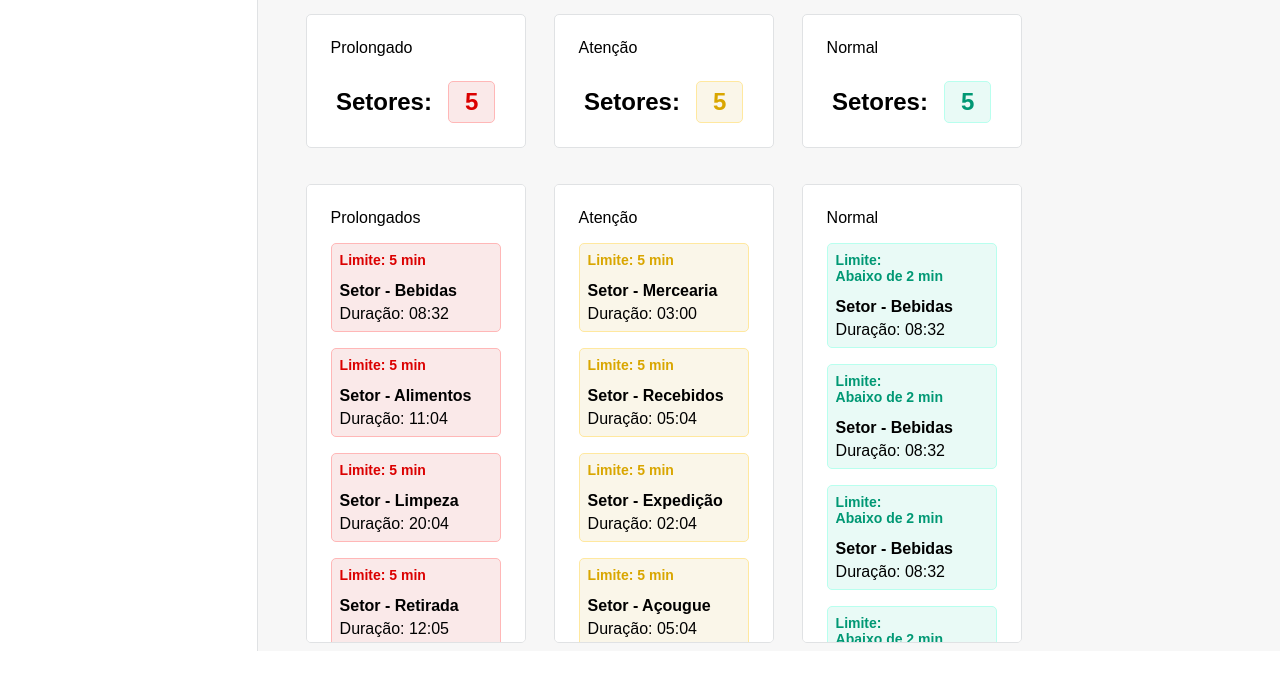
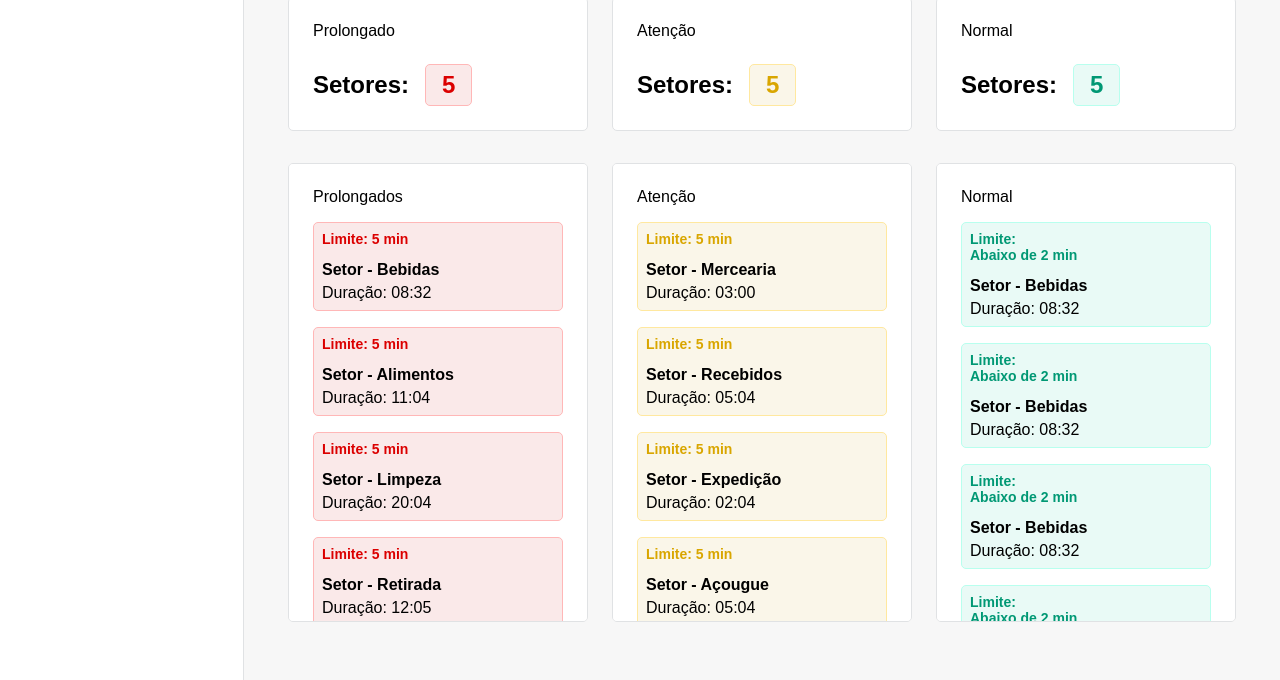
Before and after one commit to Flux-Log/flux-log, a plain HTML site: page colaboradores/henrique-firmino/dashboard/dashboard.html in a window 1280 px wide. Shown: the part 234-914 px from the top of the page. Before the commit the page ends 885 px from the top, so only its background shows below. Drawn offline with Linux system fonts and the light colour scheme; a web font is replaced by a local one.

Commit message:
fix: correção do espaço que as kpis ocupam com flex: 1

```diff
--- a/colaboradores/henrique-firmino/dashboard/style.css
+++ b/colaboradores/henrique-firmino/dashboard/style.css
@@ -2,8 +2,8 @@
     --bg-gray: #f7f7f7;
     --border-gray: #E0E2E4;
 
-  --color-black: #0000;
-  --bg-white: #ffff;
+    --color-black: #000;
+    --bg-white: #fff;
 
     --bg-danger: #FAE9E9;
     --border-danger: #FFB7B7;
@@ -26,32 +26,29 @@
 
 body {
     font-family: "Google Sans", sans-serif;
+    min-height: 100vh;
 }
 
 .header {
     display: flex;
     align-items: center;
-    height: 45px;
-    padding: 42px;
+    height: 78px;
+    padding: 0 42px;
     border-bottom: 1px solid var(--border-gray);
 }
 
 .menu {
     display: flex;
     flex-direction: column;
-    width: 300px;
-
+    flex-shrink: 0;
+    width: 244px;
     gap: 32px;
-
-
-    padding: 42px 52px;
-
+    padding: 42px 46px;
     border-right: 1px solid var(--border-gray);
 }
 
 .menu span {
     color: #b9b9b9;
-
     font-size: 14px;
 }
 
@@ -67,112 +64,95 @@ a {
 nav {
     display: flex;
     flex-direction: column;
-
     gap: 20px;
 }
 
-
 main {
     display: flex;
+    min-height: calc(100vh - 78px);
 }
 
 .dash-kpis {
     display: flex;
     flex-direction: column;
+    flex: 1;
+    min-width: 0;
     background-color: var(--bg-gray);
-
-    padding: 64px 48px;
-
-    height: 100vh;
-    width: 100%;
-
+    padding: 58px 44px;
 }
 
 .kpis {
     display: flex;
-    margin-top: 44px;
-
-    gap: 28px;
-
+    gap: 24px;
+    margin-top: 40px;
 }
 
 .kpi-01 {
     background-color: var(--bg-white);
     padding: 24px;
-
     border-radius: 5px;
     border: 1px solid var(--border-gray);
 
-    width: 220px;
-
+    flex: 1;
+    min-width: 0;
 }
 
 .sector-amount {
     display: flex;
     align-items: center;
-    justify-content: center;
-
+    justify-content: start;
     margin-top: 24px;
     gap: 16px;
 }
 
 .amount-danger {
     display: flex;
-
     background-color: var(--bg-danger);
     color: var(--font-danger);
     border: 1px solid var(--border-danger);
-
     padding: 6px 16px;
     border-radius: 5px;
 }
 
 .amount-attention {
     display: flex;
-
     background-color: var(--bg-attention);
     border: 1px solid var(--border-attention);
     color: var(--font-attention);
-
     padding: 6px 16px;
     border-radius: 5px;
 }
 
 .amount-success {
     display: flex;
-
     background-color: var(--bg-success);
     border: 1px solid var(--border-success);
     color: var(--font-success);
-
     padding: 6px 16px;
     border-radius: 5px;
 }
 
 .sector-state {
     display: flex;
-    gap: 28px;
-    margin-top: 36px;
-
+    gap: 24px;
+    margin-top: 32px;
 }
 
 .kpi-states {
     background-color: var(--bg-white);
     padding: 24px;
-
     height: 459px;
-
     border-radius: 5px;
     border: 1px solid var(--border-gray);
 
-    width: 220px;
+    flex: 1;
+    min-width: 0;
 
-    overflow-y: scroll;
+    overflow-y: auto;
     overflow-x: hidden;
 
     scrollbar-width: thin;
     scrollbar-color: #d2d2d2 transparent;
-
 }
 
 .kpi-states::-webkit-scrollbar {
@@ -183,50 +163,49 @@ main {
     background: transparent;
 }
 
+.kpi-states::-webkit-scrollbar-thumb {
+    background-color: #d2d2d2;
+    border-radius: 10px;
+}
+
+.kpi-states::-webkit-scrollbar-thumb:hover {
+    background-color: #bdbdbd;
+}
+
 .sector-danger {
     display: flex;
     flex-direction: column;
     margin-top: 16px;
-
     background-color: var(--bg-danger);
     border: 1px solid var(--border-danger);
-
     padding: 8px;
     border-radius: 5px;
-
 }
 
 .sector-attention {
     display: flex;
     flex-direction: column;
     margin-top: 16px;
-
     background-color: var(--bg-attention);
     border: 1px solid var(--border-attention);
-
     padding: 8px;
     border-radius: 5px;
-
 }
 
 .sector-normal {
     display: flex;
     flex-direction: column;
     margin-top: 16px;
-
     background-color: var(--bg-success);
     border: 1px solid var(--border-success);
-
     padding: 8px;
     border-radius: 5px;
-
 }
 
 p {
     font-size: 14px;
     color: var(--font-danger);
     font-weight: bold;
-
     margin-bottom: 14px;
 }
 
```
Lines whose indentation alone changed are shown as unchanged.
